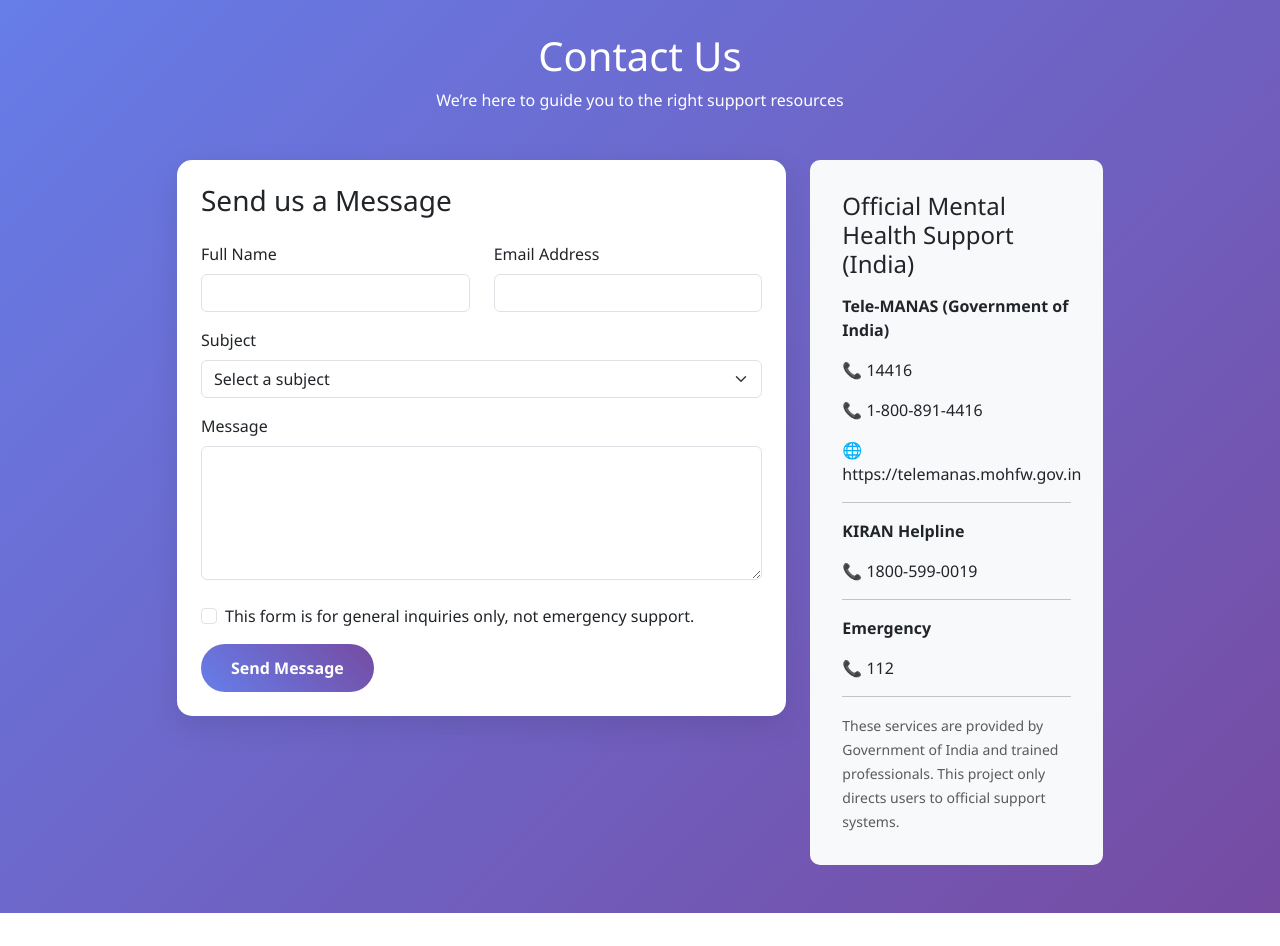
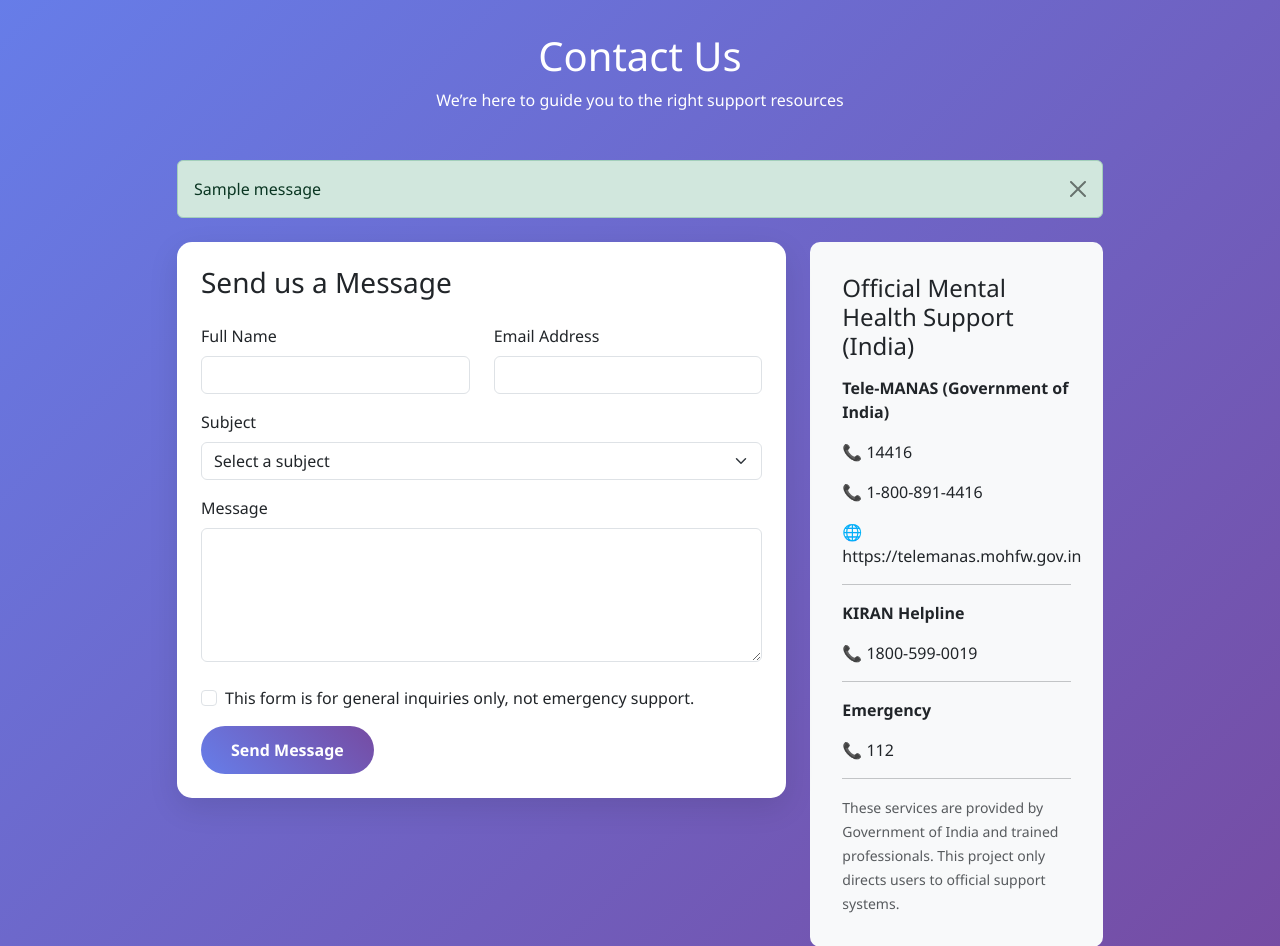
Before and after one commit to GanaparthiHarathi/MindCheck-Project, a Flask app: page /contact in a window 1280 px wide. Shown: the part 56-1002 px from the top of the page. Before the commit the page ends 969 px from the top, so only its background shows below. Run offline with Flask 3, Linux system fonts and the light colour scheme; one stand-in notice (Sample message) is shown; some libraries are stand-ins or nearby versions.

Commit message:
Update contact.html

```diff
--- a/templates/contact.html
+++ b/templates/contact.html
@@ -97,7 +97,16 @@
 <div class="container pb-5">
     <div class="row justify-content-center">
         <div class="col-lg-10">
-
+            {% with messages = get_flashed_messages(with_categories=true) %}
+                {% if messages %}
+                    {% for category, message in messages %}
+                        <div class="alert alert-success alert-dismissible fade show mb-4" role="alert">
+                            {{ message }}
+                            <button type="button" class="btn-close" data-bs-dismiss="alert"></button>
+                        </div>
+                    {% endfor %}
+                {% endif %}
+            {% endwith %}
             <div class="row">
 
                 <!-- CONTACT FORM -->
```
